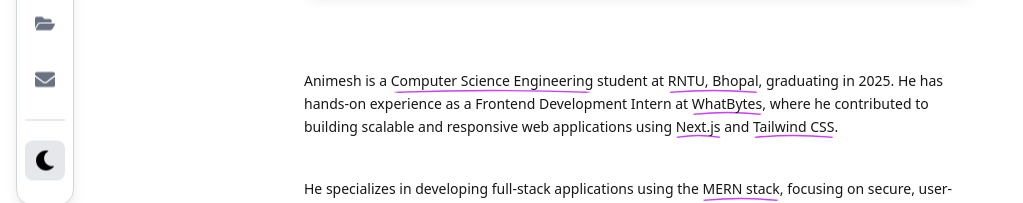
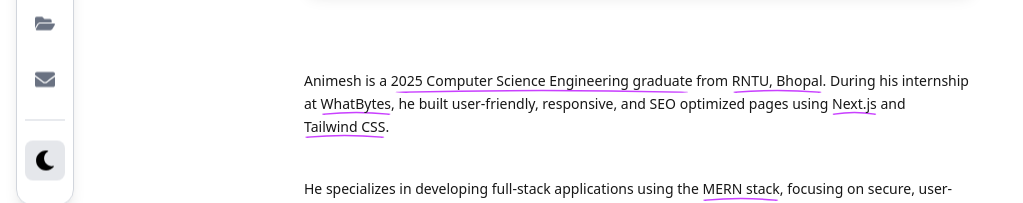
Before and after one commit to animesh156/animesh-rathore, a React (Vite) app: page / in a window 1280 px wide. Shown: the part 392-595 px from the top of the page, without its empty margins (0-1023 px from the left). Built offline with nearby package versions, Linux system fonts and the light colour scheme.

Commit message:
fix: updated about section

```diff
--- a/src/components/About.jsx
+++ b/src/components/About.jsx
@@ -19,11 +19,11 @@
           className="dark:text-gray-300 text-neutral-900 font-extralight text-sm md:text-md leading-relaxed text-left"
           style={{ fontWeight: 500 }}
         >
-          Animesh is a <Underline>Computer Science Engineering</Underline>{" "}
-          student at <Underline>RNTU, Bhopal</Underline>, graduating in 2025. He has
-          hands-on experience as a Frontend Development Intern at{" "}
-          <Underline>WhatBytes</Underline>, where he contributed to building scalable
-          and responsive web applications using <Underline>Next.js</Underline> and{" "}
+          Animesh is a{" "}
+          <Underline>2025 Computer Science Engineering graduate</Underline> from{" "}
+          <Underline>RNTU, Bhopal</Underline>. During his internship at{" "}
+          <Underline>WhatBytes</Underline>, he built user-friendly, responsive,
+          and SEO optimized pages using <Underline>Next.js</Underline> and{" "}
           <Underline>Tailwind CSS</Underline>.
         </p>
 
@@ -32,11 +32,11 @@
           style={{ fontWeight: 500 }}
         >
           He specializes in developing full-stack applications using the{" "}
-          <Underline>MERN stack</Underline>, focusing on secure, user-friendly, and
-          performance-driven designs. His passion lies in integrating real-world
-          functionality into products and exploring the possibilities of{" "}
-          <Underline>Generative AI</Underline> to create intelligent, impactful
-          software solutions.
+          <Underline>MERN stack</Underline>, focusing on secure, user-friendly,
+          and performance-driven designs. His passion lies in integrating
+          real-world functionality into products and exploring the possibilities
+          of <Underline>Generative AI</Underline> to create intelligent,
+          impactful software solutions.
         </p>
       </motion.div>
 
--- a/src/components/Projects.jsx
+++ b/src/components/Projects.jsx
@@ -1,5 +1,6 @@
 import React from "react";
 import { PinContainer } from "./PinCard";
+// eslint-disable-next-line no-unused-vars
 import { motion } from "framer-motion";
 import Underline from "./Underline";
 
@@ -26,7 +27,7 @@
     videoUrl:
       "https://res.cloudinary.com/dcnqzrwkb/video/upload/v1753263827/genCV_zihjx1.mp4",
   },
-   {
+  {
     name: "Chatpy",
     description: "Real-Time Messaging App",
     tech: [
@@ -67,17 +68,12 @@
   {
     name: "Dashboard",
     description: "Real-time dashboard with live data and modern UI.",
-    tech: [
-      "NextJs",
-      "TailwindCSS",
-      "Socket.io",
-    ],
+    tech: ["NextJs", "TailwindCSS", "Socket.io"],
     image:
       "https://res.cloudinary.com/dmdlgpurh/image/upload/v1763282656/Screenshot_450_lmcuej.png",
     href: "https://github.com/animesh156/Random-Dashboard",
     preview: "https://dashboard-seven-pied-46.vercel.app/",
-    videoUrl:
-      "",
+    videoUrl: "",
   },
 
   {
@@ -92,7 +88,6 @@
       "https://res.cloudinary.com/dcnqzrwkb/video/upload/v1753263699/recyclink_u6i3pe.mp4",
   },
 
-
   {
     name: "MindWell",
     description: "Mental Wellness & Self-Care Support App",
@@ -105,16 +100,16 @@
       "https://res.cloudinary.com/dcnqzrwkb/video/upload/v1753262596/mindwell_kny2hv.mp4",
   },
 
-   {
+  {
     name: "Weather App",
-    description: "A modern weather app with real-time forecasts, location search, and voice-enabled weather queries.",
+    description:
+      "A modern weather app with real-time forecasts, location search, and voice-enabled weather queries.",
     tech: ["React", "TailwindCSS"],
     image:
       "https://res.cloudinary.com/dmdlgpurh/image/upload/v1763283487/Screenshot_451_kiswb4.png",
     href: "https://github.com/animesh156/Weather-App",
     preview: "https://weather-app-nine-bice-42.vercel.app/",
-    videoUrl:
-      "",
+    videoUrl: "",
   },
 ];
 
@@ -141,7 +136,7 @@
       </motion.h2>
 
       <div className="grid grid-cols-1 md:grid-cols-2 gap-6 md:gap-8">
-        {projects.map((project, i) => (
+        {projects.map((project) => (
           <motion.div
             key={project.name}
             variants={fadeInLeft}
```
